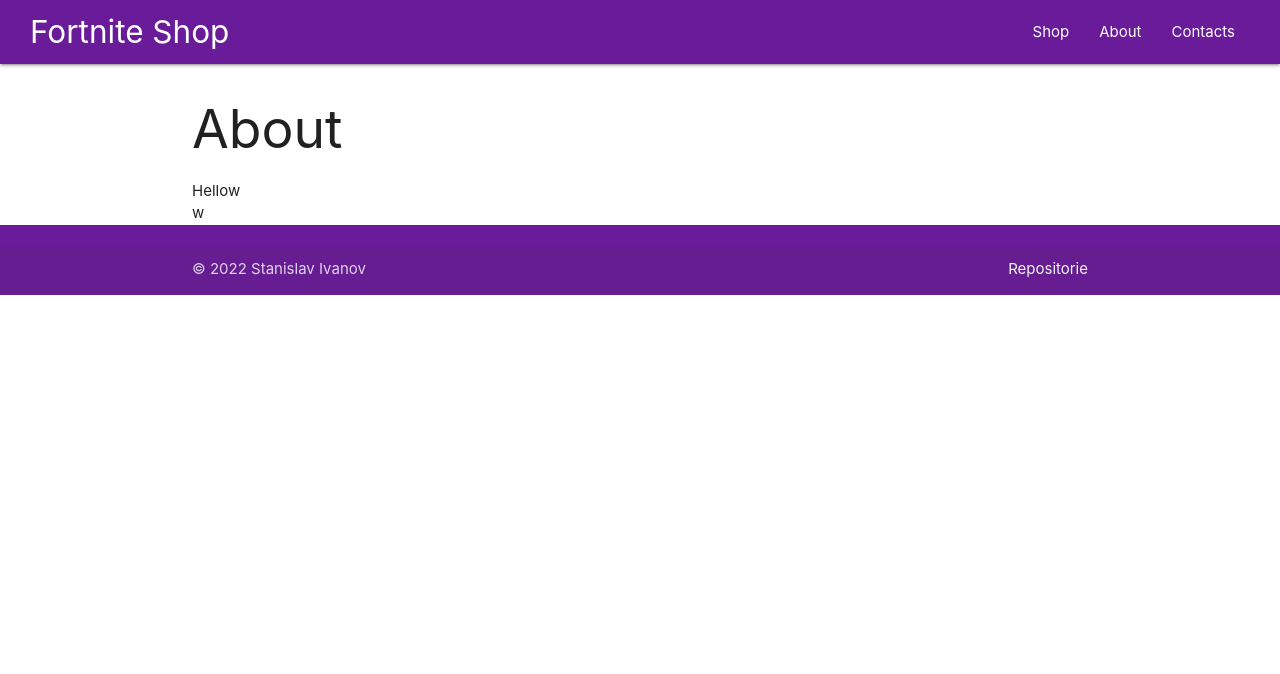
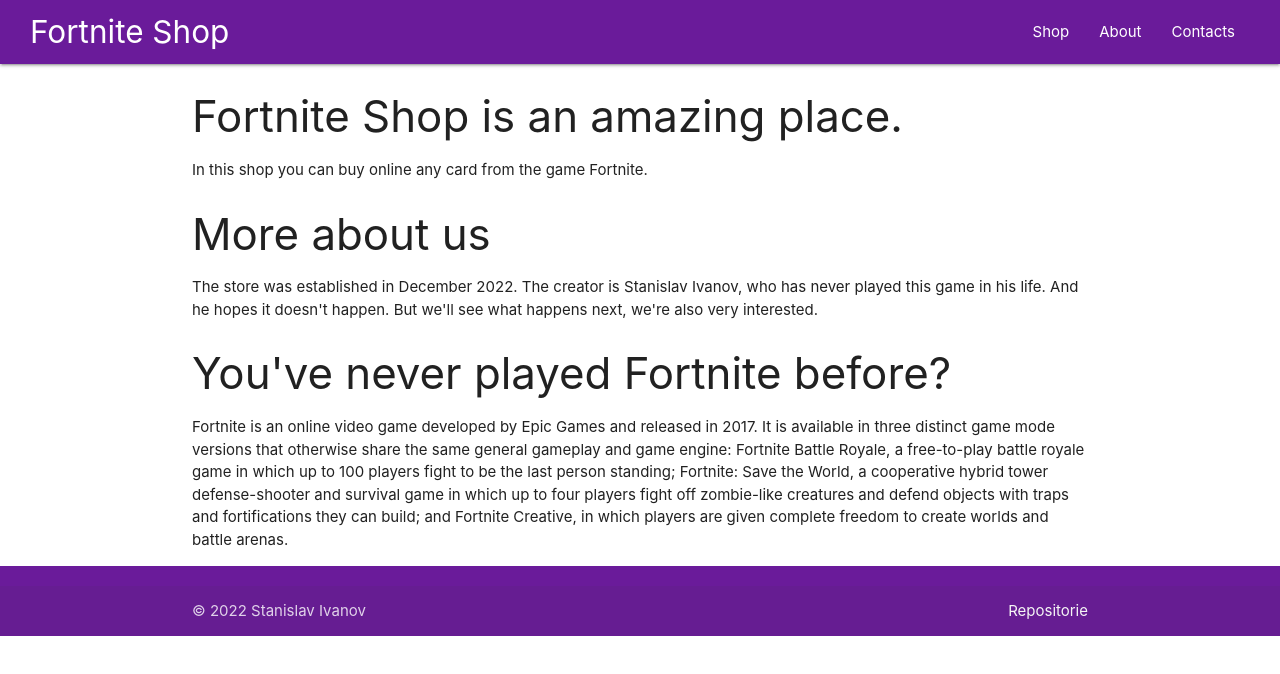
Before and after one commit to stanislaviw/reactFortniteShop, a React (Create React App) app: page /about in a window 1280 px wide. Shown: the top 674 px of the page. Built offline with nearby package versions, Linux system fonts and the light colour scheme; no server answers.

Commit message:
added About Page

```diff
--- a/src/index.css
+++ b/src/index.css
@@ -128,3 +128,9 @@
   color: #4a148c;
   cursor: pointer;
 }
+
+.rarity-about {
+  max-width: 300px;
+  text-align: center;
+  font-weight: 500;
+}
--- a/src/pages/About.jsx
+++ b/src/pages/About.jsx
@@ -3,12 +3,21 @@
     return (
         <main className='container'>
             <div className="about-container">
-                <h2>About</h2>
                 <div className="about-title">
-                    Hellow
+                    <h3 className="about-title">Fortnite Shop is an amazing place.</h3>
+                    <p>
+                        In this shop you can buy online any card from the game Fortnite.
+                    </p>
                 </div>
-                <div className="about-rarity">
-                    w
+                <div className="about-title">
+                    <h3 className="about-title">More about us</h3>
+                    <p className="about">The store was established in December 2022. The creator is Stanislav Іvanov, who has never played this game in his life. And he hopes it doesn't happen. But we'll see what happens next, we're also very interested.</p>
+                </div>
+                <div className="about-title">
+                    <h3 className="about-title">You've never played Fortnite before?</h3>
+                    <p>
+                        Fortnite is an online video game developed by Epic Games and released in 2017. It is available in three distinct game mode versions that otherwise share the same general gameplay and game engine: Fortnite Battle Royale, a free-to-play battle royale game in which up to 100 players fight to be the last person standing; Fortnite: Save the World, a cooperative hybrid tower defense-shooter and survival game in which up to four players fight off zombie-like creatures and defend objects with traps and fortifications they can build; and Fortnite Creative, in which players are given complete freedom to create worlds and battle arenas.
+                    </p>
                 </div>
             </div>
         </main>
```
Also changed, not shown: src/pages/Shop.jsx (line endings or trailing spaces).
